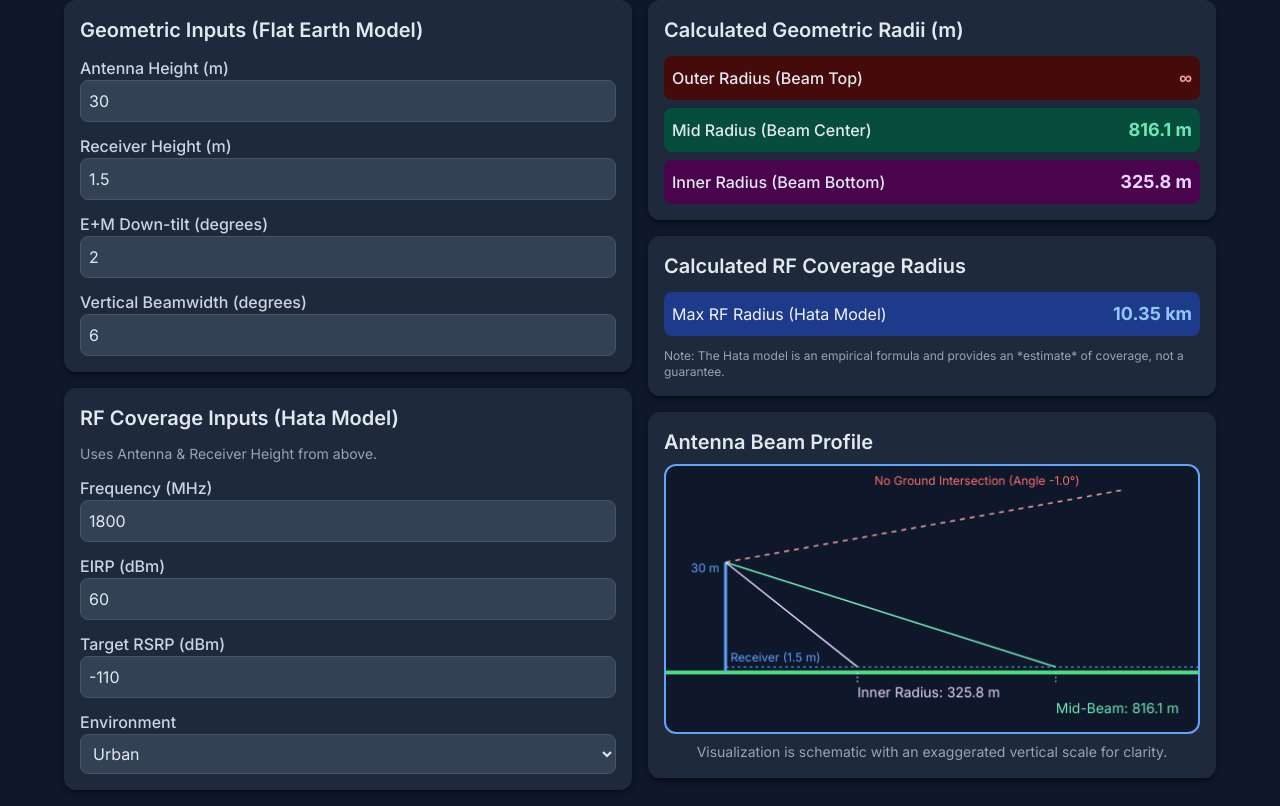
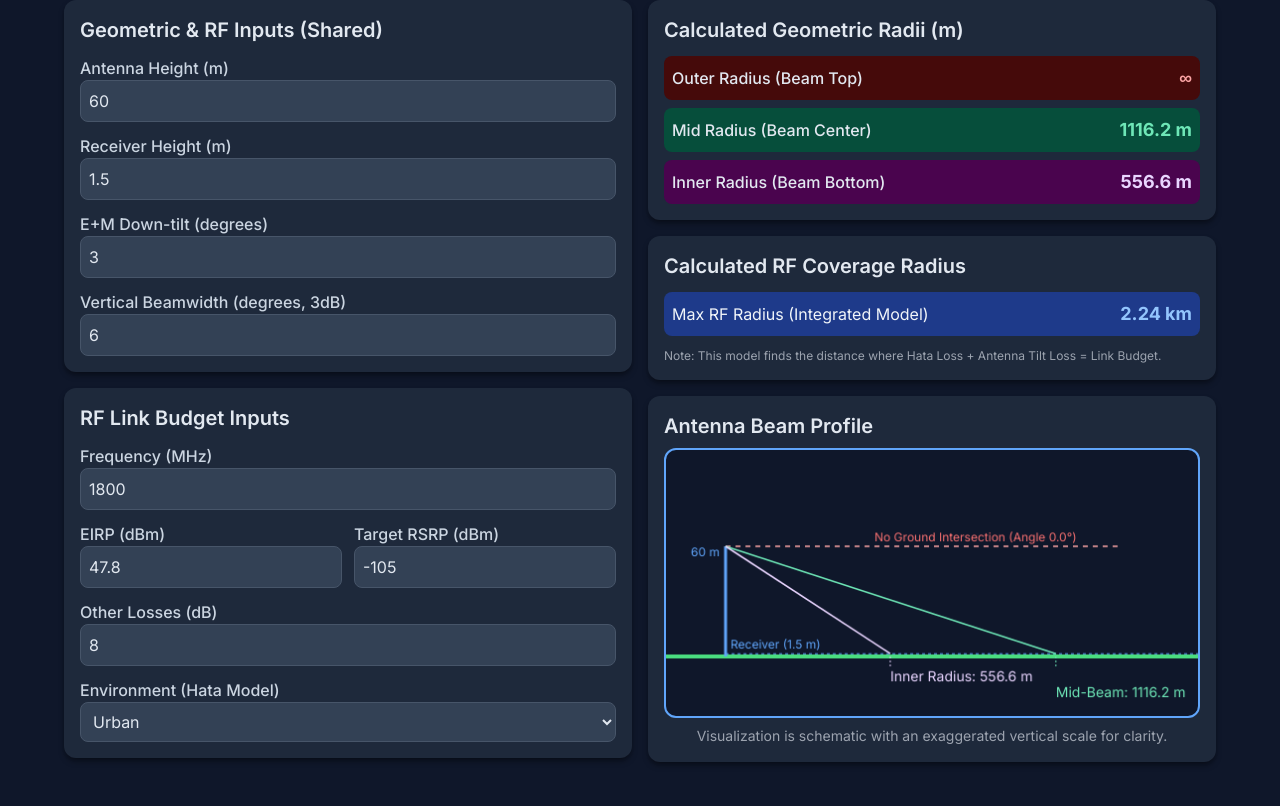
Before and after one commit to chanukab7/Hutch-RF-Projects, a plain HTML site: page Downtilt_Advanced.html in a window 1280 px wide. Shown: the part 68-874 px from the top of the page. After the commit the page ends 846 px from the top, so only its background shows below. Drawn offline with nearby package versions, Linux system fonts and the light colour scheme.

Commit message:
Updated Hata model

```diff
--- a/Downtilt_Advanced.html
+++ b/Downtilt_Advanced.html
@@ -13,7 +13,7 @@
 
     <meta charset="UTF-8">
     <meta name="viewport" content="width=device-width, initial-scale=1.0">
-    <title>Antenna Tilt & RF Coverage Calculator</title>
+    <title>Integrated Tilt & Hata RF Calculator</title>
     <script src="https://cdn.tailwindcss.com"></script>
     <style>
         @import url('https://fonts.googleapis.com/css2?family=Inter:wght@100..900&display=swap');
@@ -77,7 +77,7 @@
 
     <div class="max-w-6xl mx-auto space-y-4">
         <h1 class="text-3xl font-bold mb-4 text-center">
-            Antenna Coverage Calculator (Geometric & RF)
+            Integrated Antenna Tilt & RF Coverage Calculator
         </h1>
 
         <!-- MAIN GRID: 2 columns for inputs, 2 columns for results -->
@@ -88,11 +88,11 @@
 
                 <!-- Card 1: Geometric Tilt Inputs -->
                 <div class="card p-4">
-                    <h2 class="text-xl font-semibold mb-3">Geometric Inputs (Flat Earth Model)</h2>
+                    <h2 class="text-xl font-semibold mb-3">Geometric & RF Inputs (Shared)</h2>
                     <div class="space-y-3">
                         <div class="input-group flex flex-col">
                             <label for="heightAntenna">Antenna Height (m)</label>
-                            <input type="number" id="heightAntenna" value="30" min="1" step="1" class="w-full">
+                            <input type="number" id="heightAntenna" value="60" min="1" step="1" class="w-full">
                         </div>
                         <div class="input-group flex flex-col">
                             <label for="heightReceiver">Receiver Height (m)</label>
@@ -100,10 +100,10 @@
                         </div>
                         <div class="input-group flex flex-col">
                             <label for="tilt">E+M Down-tilt (degrees)</label>
-                            <input type="number" id="tilt" value="2" min="-10" step="0.1" class="w-full">
+                            <input type="number" id="tilt" value="3" min="-10" step="0.1" class="w-full">
                         </div>
                         <div class="input-group flex flex-col">
-                            <label for="beamwidth">Vertical Beamwidth (degrees)</label>
+                            <label for="beamwidth">Vertical Beamwidth (degrees, 3dB)</label>
                             <input type="number" id="beamwidth" value="6" min="1" max="180" step="0.1" class="w-full">
                         </div>
                     </div>
@@ -111,23 +111,32 @@
 
                 <!-- Card 2: RF Coverage Inputs -->
                 <div class="card p-4">
-                    <h2 class="text-xl font-semibold mb-3">RF Coverage Inputs (Hata Model)</h2>
-                    <p class="text-sm text-gray-400 mb-3">Uses Antenna & Receiver Height from above.</p>
+                    <h2 class="text-xl font-semibold mb-3">RF Link Budget Inputs</h2>
                     <div class="space-y-3">
                         <div class="input-group flex flex-col">
                             <label for="frequency">Frequency (MHz)</label>
                             <input type="number" id="frequency" value="1800" min="150" max="3000" step="1" class="w-full">
                         </div>
+
+                        <!-- EIRP and RSRP side-by-side -->
+                        <div class="grid grid-cols-2 gap-3">
+                            <div class="input-group flex flex-col">
+                                <label for="eirp">EIRP (dBm)</label>
+                                <input type="number" id="eirp" value="47.8" min="0" step="1" class="w-full">
+                            </div>
+                            <div class="input-group flex flex-col">
+                                <label for="rsrp">Target RSRP (dBm)</label>
+                                <input type="number" id="rsrp" value="-105" min="-140" max="0" step="1" class="w-full">
+                            </div>
+                        </div>
+                        <!-- End of change -->
+
                         <div class="input-group flex flex-col">
-                            <label for="eirp">EIRP (dBm)</label>
-                            <input type="number" id="eirp" value="60" min="0" step="1" class="w-full">
+                            <label for="otherLosses">Other Losses (dB)</label>
+                            <input type="number" id="otherLosses" value="8" min="0" step="0.5" class="w-full" title="Accounts for Feeder Loss, Body Loss, Fade Margin, etc.">
                         </div>
                         <div class="input-group flex flex-col">
-                            <label for="rsrp">Target RSRP (dBm)</label>
-                            <input type="number" id="rsrp" value="-110" min="-140" max="0" step="1" class="w-full">
-                        </div>
-                        <div class="input-group flex flex-col">
-                            <label for="environment">Environment</label>
+                            <label for="environment">Environment (Hata Model)</label>
                             <select id="environment" class="w-full">
                                 <option value="urban" selected>Urban</option>
                                 <option value="suburban">Suburban</option>
@@ -169,12 +178,12 @@
                     <h2 class="text-xl font-semibold mb-3">Calculated RF Coverage Radius</h2>
                     <div class="space-y-2">
                         <div class="flex justify-between items-center p-2 bg-blue-50 rounded-lg">
-                            <span classs="font-medium text-gray-200">Max RF Radius (Hata Model)</span>
+                            <span classs="font-medium text-gray-200">Max RF Radius (Integrated Model)</span>
                             <span class="font-bold text-lg text-blue-700" id="result-rf-radius">0 km</span>
                         </div>
                     </div>
                     <p class="text-xs text-gray-400 mt-3">
-                        Note: The Hata model is an empirical formula and provides an *estimate* of coverage, not a guarantee.
+                        Note: This model finds the distance where Hata Loss + Antenna Tilt Loss = Link Budget.
                     </p>
                 </div>
 
@@ -188,14 +197,12 @@
                 </div>
             </div>
         </div>
-
-        <!-- Full Width Canvas Below -->
-        <!-- Canvas div removed from here -->
 </div>
 
     <script>
         // Constants and Element References
         const DEG_TO_RAD = Math.PI / 180;
+        const LOG10 = Math.log10;
 
         // Grouped inputs for easier management
         const inputs = {
@@ -210,6 +217,7 @@
                 eirp: document.getElementById('eirp'),
                 rsrp: document.getElementById('rsrp'),
                 environment: document.getElementById('environment'),
+                otherLosses: document.getElementById('otherLosses'),
             }
         };
 
@@ -259,7 +267,7 @@
         }
 
         /**
-         * Performs the Geometric Tilt calculation.
+         * Performs the Geometric Tilt calculation (for visualization).
          */
         function calculateTilt() {
             const Ha = parseFloat(inputs.tilt.heightAntenna.value) || 0;
@@ -295,63 +303,127 @@
             return { Ha, Hr, Heff, D_inner, D_mid, D_outer, tilt, beamwidth };
         }
 
+        // --- NEW INTEGRATED RF CALCULATION ---
+
         /**
-         * Performs the RF Coverage calculation using the Hata Model.
+         * Calculates the Hata (Urban) Path Loss for a given distance.
+         * All other environment corrections are applied to the MAPL.
          */
-        function calculateHataRadius() {
-            // Get RF inputs
-            const f = parseFloat(inputs.rf.frequency.value); // MHz
-            const eirp = parseFloat(inputs.rf.eirp.value); // dBm
-            const targetRsrp = parseFloat(inputs.rf.rsrp.value); // dBm
+        function getHataUrbanLoss(d_km, f_mhz, h_tx_m, a_hrx) {
+            if (d_km <= 0) return 0;
+
+            // L_p = A + B * log10(d)
+            // *** FIX: Changed h_tx to h_tx_m to match parameter name ***
+            const A = 69.55 + (26.16 * LOG10(f_mhz)) - (13.82 * LOG10(h_tx_m)) - a_hrx;
+            const B = 44.9 - (6.55 * LOG10(h_tx_m));
+
+            const loss = A + B * LOG10(d_km);
+            return loss;
+        }
+
+        /**
+         * Calculates the antenna's vertical discrimination loss at a given distance.
+         * Uses a standard quadratic approximation (A = 12 * (angle / 3dB_angle)^2)
+         */
+        function getAntennaTiltLoss(d_km, H_eff_m, tilt_deg, v_beamwidth_deg) {
+            if (d_km <= 0 || H_eff_m <= 0 || v_beamwidth_deg <=0) return 0;
+
+            const d_m = d_km * 1000;
+            // 1. Find elevation angle from antenna to user at distance d
+            const elevationAngleDeg = Math.atan(H_eff_m / d_m) / DEG_TO_RAD;
+
+            // 2. Find angle difference from antenna's boresight (tilt)
+            const deltaAngle = Math.abs(elevationAngleDeg - tilt_deg);
+
+            // 3. Calculate loss based on 3dB half-beamwidth
+            const halfBeamwidth = v_beamwidth_deg / 2;
+
+            // Quadratic model: Loss = 12 * (deltaAngle / halfBeamwidth)^2
+            // This is an approximation of the main lobe.
+            const tiltLoss = 12 * Math.pow(deltaAngle / halfBeamwidth, 2);
+
+            // 4. Cap loss at a realistic Front-to-Back ratio (e.g., 25 dB)
+            return Math.min(tiltLoss, 25);
+        }
+
+        /**
+         * Performs the *NEW* Integrated RF Coverage calculation.
+         * Uses a bisection solver to find d where:
+         * HataLoss(d) + TiltLoss(d) = Effective_MAPL
+         */
+        function calculateIntegratedHataRadius() {
+            // 1. Get all input values
+            const f = parseFloat(inputs.rf.frequency.value);
+            const eirp = parseFloat(inputs.rf.eirp.value);
+            const targetRsrp = parseFloat(inputs.rf.rsrp.value);
             const environment = inputs.rf.environment.value;
+            const h_tx = parseFloat(inputs.tilt.heightAntenna.value);
+            const h_rx = parseFloat(inputs.tilt.heightReceiver.value);
+            const tilt = parseFloat(inputs.tilt.tilt.value);
+            const beamwidth = parseFloat(inputs.tilt.beamwidth.value);
+            const otherLosses = parseFloat(inputs.rf.otherLosses.value);
 
-            // Get shared inputs
-            const h_tx = parseFloat(inputs.tilt.heightAntenna.value); // m
-            const h_rx = parseFloat(inputs.tilt.heightReceiver.value); // m
+            const H_eff = h_tx - h_rx;
 
-            if (f < 150 || f > 3000 || h_tx <= 0 || h_rx <= 0) {
+            // 2. Validate inputs
+            if (f < 150 || f > 3000 || H_eff <= 0) {
                 results.rfRadius.textContent = 'Invalid Inputs';
                 return;
             }
 
-            // 1. Calculate Max Allowable Path Loss (L_p)
-            const maxPathLoss = eirp - targetRsrp;
+            // 3. Calculate Max Allowable Path Loss (MAPL)
+            const MAPL = eirp - targetRsrp - otherLosses;
 
-            // 2. Calculate Receiver Height Correction Factor a(h_rx)
-            // Using standard Hata model formula for "small/medium city"
-            const a_hrx = (1.1 * Math.log10(f) - 0.7) * h_rx - (1.56 * Math.log10(f) - 0.8);
+            // 4. Calculate receiver height correction (for "small/medium city")
+            // This is constant for the entire calculation.
+            const a_hrx = (1.1 * LOG10(f) - 0.7) * h_rx - (1.56 * LOG10(f) - 0.8);
 
-            // 3. Calculate fixed parts of the Hata formula
-            // L_p = A + B * log10(d) - Environment_Correction
-            // A = 69.55 + 26.16*log10(f) - 13.82*log10(h_tx) - a(h_rx)
-            // B = 44.9 - 6.55*log10(h_tx)
-
-            const A = 69.55 + (26.16 * Math.log10(f)) - (13.82 * Math.log10(h_tx)) - a_hrx;
-            const B = 44.9 - (6.55 * Math.log10(h_tx));
-
-            // 4. Adjust Path Loss for environment
-            // We invert the formula: d = 10^((L_p - A + Env_Correction) / B)
-
-            let effectivePathLoss = maxPathLoss;
+            // 5. Calculate the "Effective" MAPL by adding back environment corrections.
+            // This makes the solver's target = HataUrbanLoss + TiltLoss
+            let effectiveMAPL = MAPL;
             if (environment === 'suburban') {
-                // L_suburban = L_urban - 2*(log10(f/28))^2 - 5.4
-                // So, L_urban = L_suburban + 2*(log10(f/28))^2 + 5.4
-                effectivePathLoss += 2 * Math.pow(Math.log10(f / 28), 2) + 5.4;
+                effectiveMAPL += 2 * Math.pow(LOG10(f / 28), 2) + 5.4;
             } else if (environment === 'rural') {
-                // L_rural = L_urban - 4.78*(log10(f))^2 + 18.33*log10(f) - 40.94
-                // So, L_urban = L_rural + 4.78*(log10(f))^2 - 18.33*log10(f) + 40.94
-                effectivePathLoss += 4.78 * Math.pow(Math.log10(f), 2) - 18.33 * Math.log10(f) + 40.94;
+                effectiveMAPL += 4.78 * Math.pow(LOG10(f), 2) - 18.33 * LOG10(f) + 40.94;
             }
 
-            // 5. Solve for d (distance in km)
-            // log10(d) = (L_p - A) / B
-            const log_d = (effectivePathLoss - A) / B;
-            const d = Math.pow(10, log_d);
+            // 6. Bisection Solver
+            let d_min_km = 0.01; // 10 meters
+            let d_max_km = 100; // 100 km (max Hata range)
+            let d_mid_km = 0;
+            let totalLoss = 0;
+            const iterations = 100; // More than enough for precision
 
-            if (isNaN(d) || d < 0) {
+            for (let i = 0; i < iterations; i++) {
+                d_mid_km = (d_min_km + d_max_km) / 2;
+
+                // Calculate total loss at the midpoint distance
+                const hataLoss = getHataUrbanLoss(d_mid_km, f, h_tx, a_hrx);
+                const tiltLoss = getAntennaTiltLoss(d_mid_km, H_eff, tilt, beamwidth);
+                totalLoss = hataLoss + tiltLoss;
+
+                // Adjust search range
+                if (totalLoss < effectiveMAPL) {
+                    // Loss is too low, we can go further
+                    d_min_km = d_mid_km;
+                } else {
+                    // Loss is too high, we must be closer
+                    d_max_km = d_mid_km;
+                }
+
+                // Check for convergence
+                if (d_max_km - d_min_km < 0.001) { // 1 meter precision
+                    break;
+                }
+            }
+
+            // 7. Display result
+            if (isNaN(d_mid_km) || d_mid_km < 0) {
                 results.rfRadius.textContent = 'Error';
+            } else if (d_mid_km > 99) {
+                 results.rfRadius.textContent = '> 100 km';
             } else {
-                results.rfRadius.textContent = `${d.toFixed(2)} km`;
+                results.rfRadius.textContent = `${d_mid_km.toFixed(2)} km`;
             }
         }
 
@@ -555,11 +627,11 @@
          * Master function to run all calculations and visualizations.
          */
         function updateAllCalculations() {
-            // 1. Run tilt calculation and get its results
+            // 1. Run tilt calculation and get its results for the visual
             const tiltResults = calculateTilt();
 
-            // 2. Run RF calculation
-            calculateHataRadius();
+            // 2. Run the new integrated RF calculation
+            calculateIntegratedHataRadius();
 
             // 3. Run visualization using the results from the tilt calculation
             drawVisualization(tiltResults);
```
